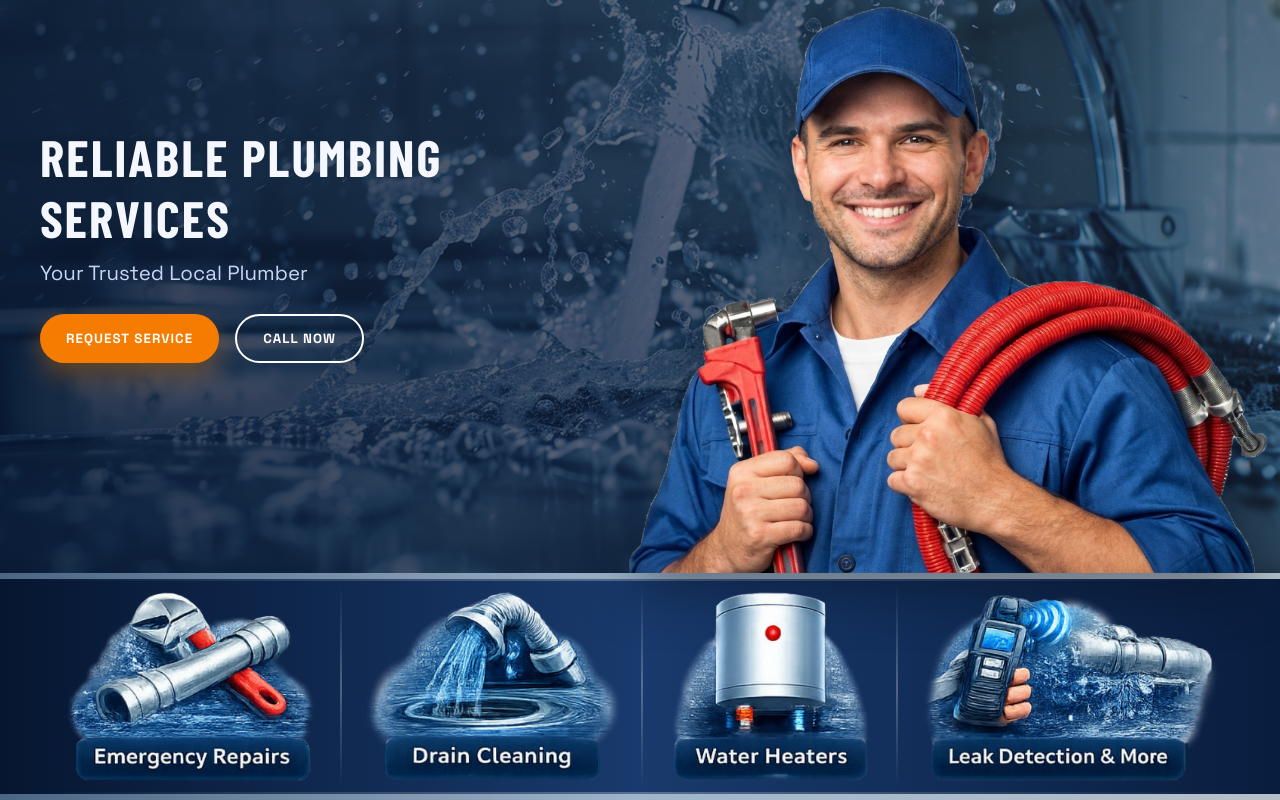
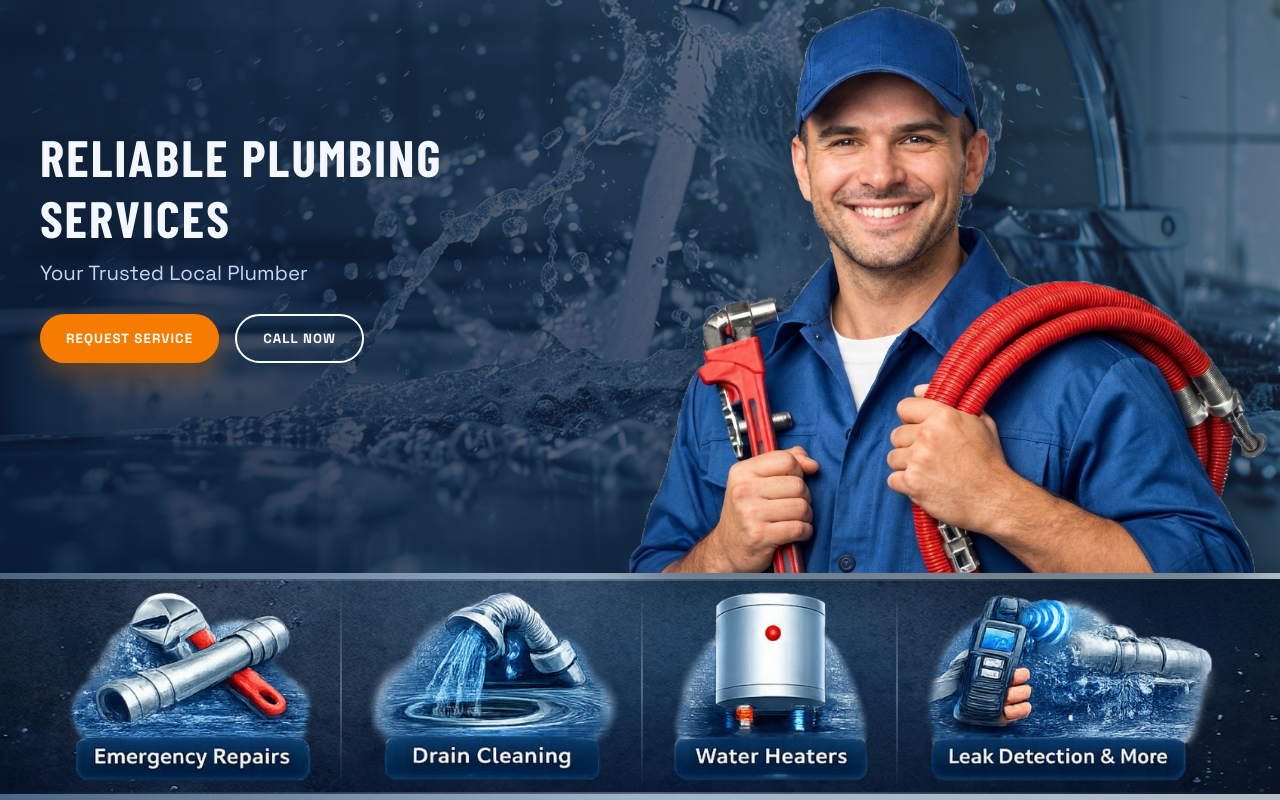
Before and after one commit to Alllvar/codersuccess-hero, a React (Vite) app: page / in a window 1280 px wide. Shown: the part 165-965 px from the top of the page. Built offline with nearby package versions, Linux system fonts and the light colour scheme.

Commit message:
fix animations

```diff
--- a/src/App.css
+++ b/src/App.css
@@ -321,22 +321,22 @@ button {
 }
 
 .service-item:first-child {
-  animation: bounceIn;
+  animation: pulse;
   animation-duration: 1s;
 }
 
 .service-item:nth-child(2) {
-  animation: bounceIn;
+  animation: pulse;
   animation-duration: 1s;
 }
 
 .service-item:nth-child(3) {
-  animation: bounceIn;
+  animation: pulse;
   animation-duration: 1s;
 }
 
 .service-item:nth-child(4) {
-  animation: bounceIn;
+  animation: pulse;
   animation-duration: 1s;
 }
 
--- a/src/App.jsx
+++ b/src/App.jsx
@@ -2,6 +2,7 @@ import { useState } from 'react'
 import './App.css'
 import logo from './assets/logo.png'
 import heroBg from './assets/background.png'
+import bottomBg from './assets/bottom-background.png'
 import emergency from './assets/emergency.png'
 import drain from './assets/drain.png'
 import heaters from './assets/heaters.png'
@@ -82,7 +83,7 @@ function App() {
 
       <section className="hero" style={{ backgroundImage: `url(${heroBg})` }}>
         <div className="hero-inner">
-          <div className="hero-left animate__animated animate__backInLeft">
+          <div className="hero-left animate__animated animate__fadeInDown">
             <h1 className="hero-title">Reliable Plumbing Services</h1>
             <p className="hero-subtitle">Your Trusted Local Plumber</p>
             <div className="hero-actions">
@@ -94,13 +95,17 @@ function App() {
               </button>
             </div>
           </div>
-          <div className="hero-right animate__animated animate__fadeIn">
+          <div className="hero-right">
             <img className="hero-worker" src={worker} alt="Plumber at work" />
           </div>
         </div>
       </section>
 
-      <section className="service-strip">
+      <section className="service-strip" style={{
+        backgroundSize: 'cover',
+        backgroundPosition: 'center',
+        backgroundImage: `url(${bottomBg})`
+      }}>
         <div className="service-inner">
           <div className="service-item">
             <img src={emergency} alt="Emergency plumbing" />
```
Also changed, not shown: src/assets/bottom-background.png (added).
